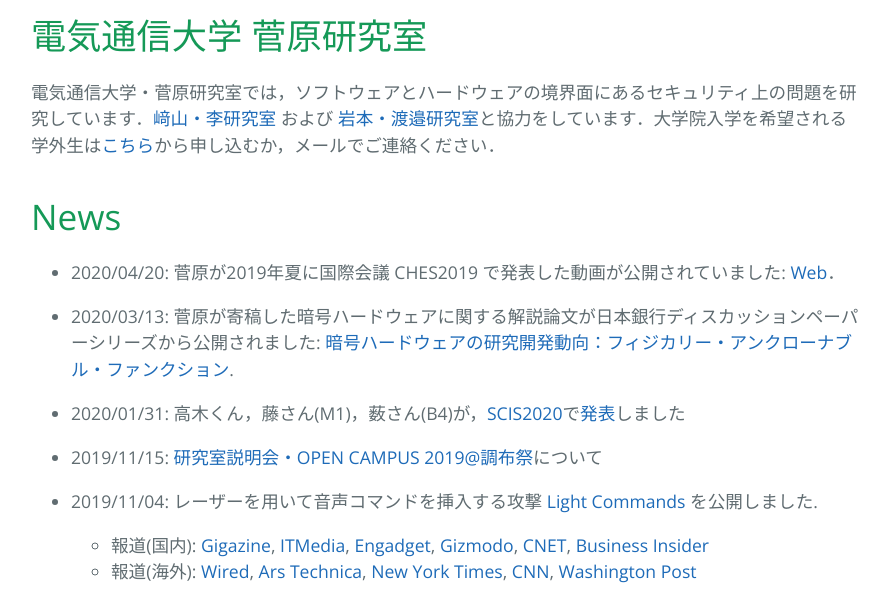
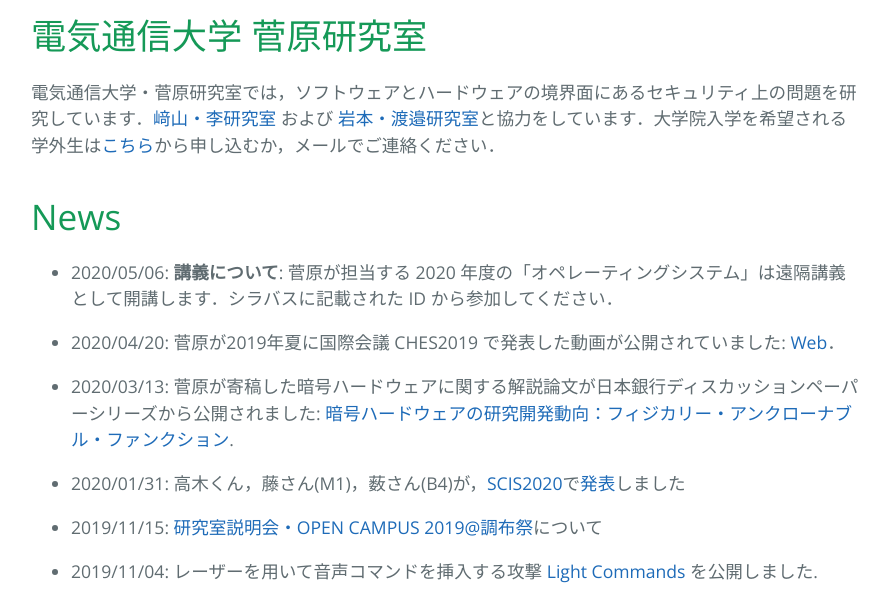
Before and after one commit to sugawara-bbbb/weblab, a Jekyll site: the page built from index.md, in a window 1280 px wide and 900 px high, scrolled down 406 px, cut to the strip 0-598 px from the top of the window. Shown: the whole strip, without its empty margins (193-1082 px from the left). Built offline with Jekyll 4.4.1, drawn with Linux system fonts in a browser that asks for light colours; our own code applies the rules of GitHub Pages for plain Markdown files.

Commit message:
講義の案内を追加した．

```diff
--- a/index.md
+++ b/index.md
@@ -7,6 +7,8 @@ layout: default
 電気通信大学・菅原研究室では，ソフトウェアとハードウェアの境界面にあるセキュリティ上の問題を研究しています．[﨑山・李研究室](http://sakiyama-lab.jp/) および [岩本・渡邉研究室](https://iw-lab.jp)と協力をしています．大学院入学を希望される学外生は[こちら](https://www.uec.ac.jp/admission/open-graduate/tour.html)から申し込むか，メールでご連絡ください．
 
 # News
+
+- 2020/05/06: **講義について**: 菅原が担当する 2020 年度の「オペレーティングシステム」は遠隔講義として開講します．シラバスに記載された ID から参加してください．
 
 - 2020/04/20: 菅原が2019年夏に国際会議 CHES2019 で発表した動画が公開されていました: [Web](https://iacr.org/cryptodb/data/paper.php?pubkey=29049)．
 
```
